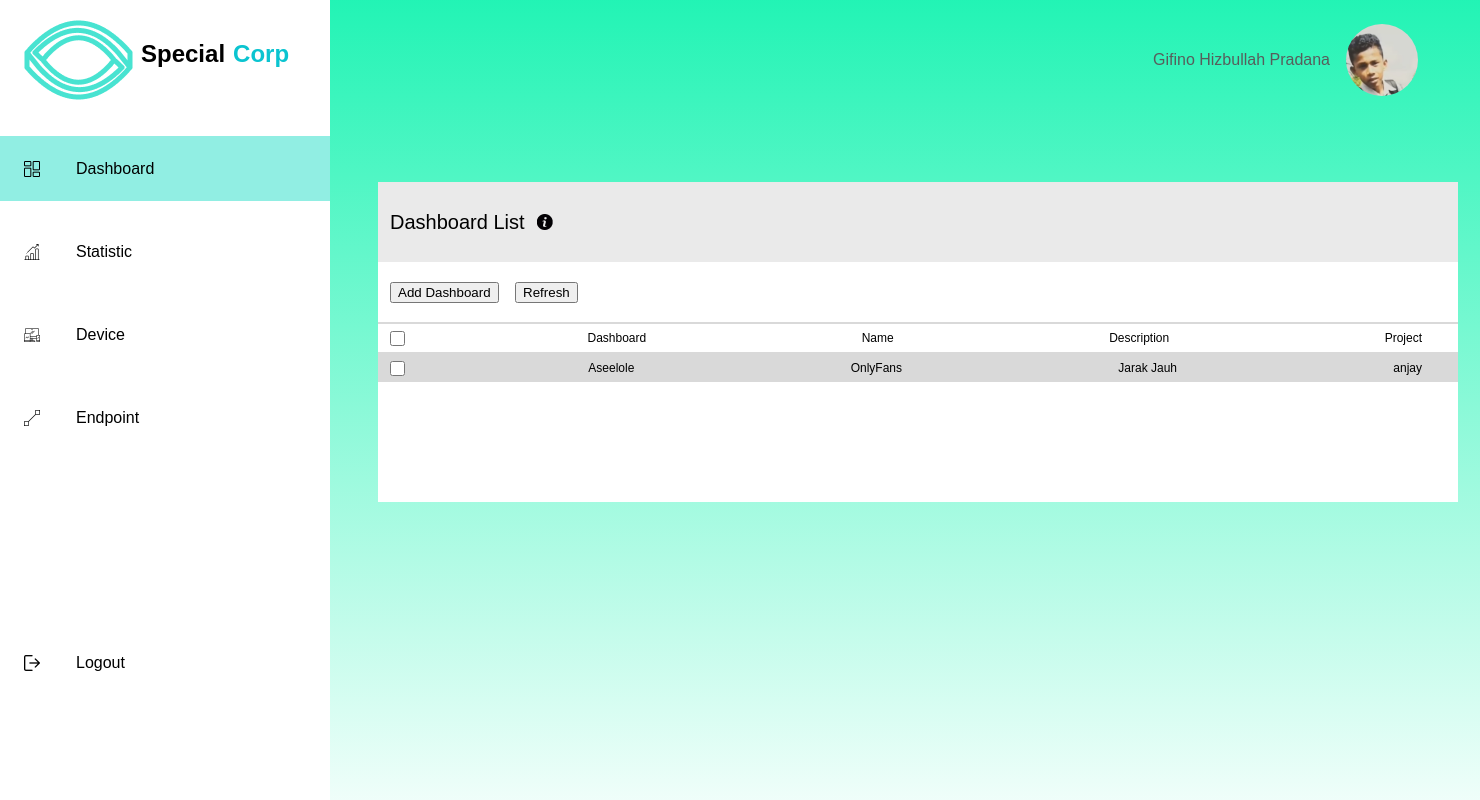
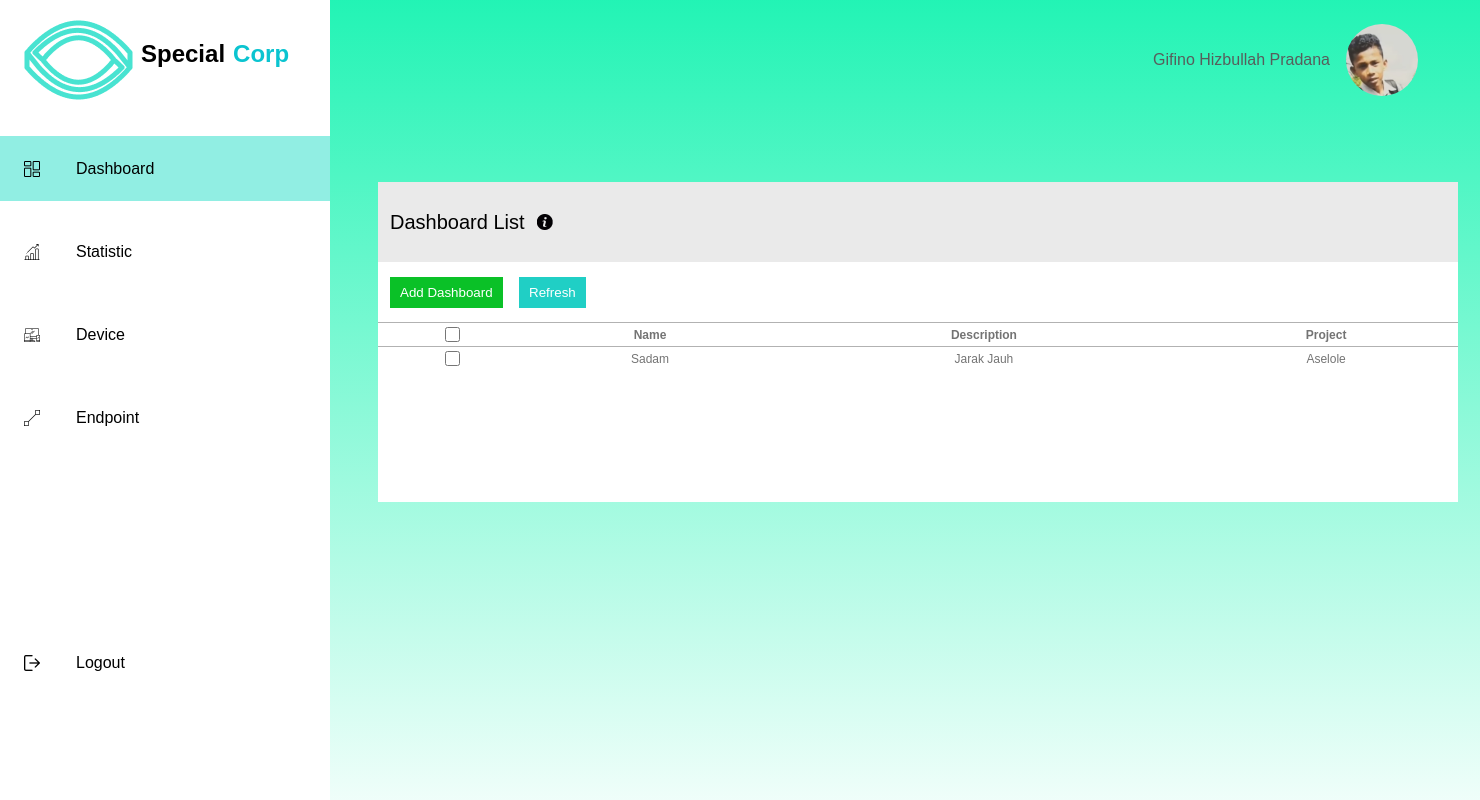
Before and after one commit to Wavesolid/iot-code-igniter, a CodeIgniter 4 app: template app/Views/DashboardUI.php in a window 1480 px wide. Run offline with PHP 8.4 and a stand-in for CodeIgniter, Linux system fonts and the light colour scheme; the template is opened without the code that fills it: most values are stand-ins (such as "Sample title", 1, 10 or a date in 2020); some libraries are stand-ins or nearby versions.

Commit message:
change table in dashboard page

```diff
--- a/app/Views/DashboardUI.php
+++ b/app/Views/DashboardUI.php
@@ -64,20 +64,20 @@
             </form>
         </div>
         <div class="main-isi">
-            <div class="column">
-                <input type= "checkbox" style = "height:15px; width:15px;">
-                <span>Dashboard</span>
-                <span>Name</span>
-                <span>Description</span>
-                <span>Project</span>
-            </div>
-            <div class="column-child">
-            <input type= "checkbox" style = "height:15px; width:15px;">
-                <span>Aseelole</span>
-                <span>OnlyFans</span>
-                <span>Jarak Jauh</span>
-                <span>anjay</span>
-            </div>
+            <table style="width: 100%;">
+                <tr>
+                    <th><input type = "checkbox" style="width: 15px; height: 15px;"></th>
+                    <th>Name</th>
+                    <th>Description</th>
+                    <th>Project</th>
+                </tr>
+                <tr>
+                    <td><input type = "checkbox" style="width: 15px; height: 15px;"></td>
+                    <td>Sadam</td>
+                    <td>Jarak Jauh</td>
+                    <td>Aselole</td>
+                </tr>
+            </table>
         </div>
     </div>
      <!-- membuat main table -->
--- a/public/style/Dashboard.css
+++ b/public/style/Dashboard.css
@@ -145,48 +145,55 @@ nav .logout:hover{
     align-items: center;
 }
 
-.main-button > form:first-child button{
+form > button:first-child{
     margin-left: 12px;
+    padding: 8px 10px;
+    background-color: #0AC127;
+    color: white;
+    border: none;
+    outline: none;
+    transition: 0.5s;
 }
+
+form > button:first-child:hover{
+    border: 2px solid #0AC127;
+    background-color: white;
+    color: black;
+}
+
+form > button:nth-child(2){
+    margin-left: 12px;
+    padding: 8px 10px;
+    background-color: #20CFC5;
+    color: white;
+    border: none;
+    outline: none;
+    transition: 0.5s;
+}
+
+form > button:nth-child(2):hover{
+    border: 2px solid #20CFC5;
+    background-color: white;
+    color: black;
+}
+
 
 .main-isi{
     height: 178px;
-
 }
 
-.column{
-    border-top: 2px solid;
-    border-bottom: 2px solid;
-    border-color: rgba(0, 0, 0, 0.15);
-    height: 28px;
-    display: flex;
-    align-items: center;
-    justify-content: space-between;
+table{
+    color: rgba(0, 0, 0, 0.55);
+    font-size: 12px;
+    border-collapse: collapse;
 }
 
-.column > input{
-    margin-left: 12px;
-}
-.column > span{
-    font-size: 12px;
-    margin-right: 36px;
+td,th{
+    border-top: 1px solid rgba(0, 0, 0, 0.3);
 }
 
-.column-child{
-    border-color: rgba(0, 0, 0, 0.15);
-    height: 28px;
-    display: flex;
-    align-items: center;
-    justify-content: space-between;
-    background-color: rgba(0, 0, 0, 0.15);
-}
-
-.column-child > input{
-    margin-left: 12px;
-}
-.column-child > span{
-    font-size: 12px;
-    margin-right: 36px;
+td{
+    text-align: center;
 }
 
 /* bagian main table */
```
